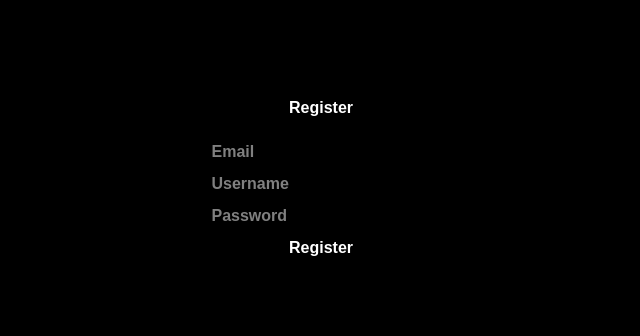
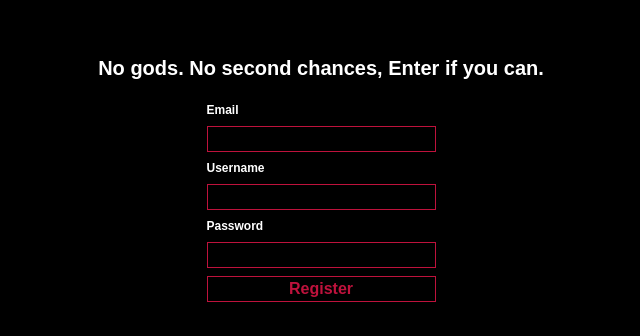
Before and after one commit to Vitor-Fazoli/vordrin, a SvelteKit app in the folder Presentation/: page /register in a window 1280 px wide. Shown: the part 222-558 px from the top of the page, without its empty margins (319-959 px from the left). Built offline with nearby package versions, Linux system fonts and the light colour scheme; a web font is replaced by a local one.

Commit message:
Adding i18n to the project

```diff
--- a/Presentation/package.json
+++ b/Presentation/package.json
@@ -25,6 +25,7 @@
 		"vite": "^6.2.5"
 	},
 	"dependencies": {
-		"@microsoft/signalr": "^8.0.7"
+		"@microsoft/signalr": "^8.0.7",
+		"svelte-i18n": "^4.0.1"
 	}
 }
--- /dev/null
+++ b/Presentation/src/lib/i18n.js
@@ -0,0 +1,9 @@
+import { register, init, getLocaleFromNavigator } from 'svelte-i18n';
+
+register('en', () => import('./locales/en.json'));
+register('pt', () => import('./locales/pt.json'));
+
+init({
+    fallbackLocale: 'en',
+    initialLocale: getLocaleFromNavigator()
+});
--- /dev/null
+++ b/Presentation/src/lib/locales/en.json
@@ -0,0 +1,4 @@
+{
+    "welcome": "Welcome to Vordrin",
+    "register_message": "Names are scars. Choose one to survive."
+}
--- /dev/null
+++ b/Presentation/src/lib/locales/pt.json
@@ -0,0 +1,4 @@
+{
+    "welcome": "Bem-vindo a Vordrin",
+    "register_message": "Nomes são cicatrizes. Escolha um para sobreviver."
+}
--- a/Presentation/src/routes/+page.svelte
+++ b/Presentation/src/routes/+page.svelte
@@ -6,8 +6,10 @@
 	<main class="flex flex-col items-center justify-center gap-5 p-2">
 		<h1 class=" text-9xl font-black text-rose-700 underline">VORDRIN</h1>
 		<div class="flex gap-5">
-			<button on:click={goto('/login')}>I'm know this lands</button>
-			<button on:click={goto('/register')}>try now!</button>
+			<button class="cursor-pointer hover:underline" on:click={goto('/login')}
+				>I'm know this lands</button
+			>
+			<button class="cursor-pointer hover:underline" on:click={goto('/register')}>try now!</button>
 		</div>
 	</main>
 </div>
--- a/Presentation/src/routes/register/+page.svelte
+++ b/Presentation/src/routes/register/+page.svelte
@@ -17,18 +17,36 @@
 
 <div class="flex h-screen w-screen flex-col items-center justify-center gap-5 bg-black text-white">
 	<div class="flex flex-col items-center justify-center gap-5">
-		<h1>Register</h1>
+		<h1 class="text-xl">No gods. No second chances, Enter if you can.</h1>
 		<form class="m-0 flex flex-col gap-2 p-0" on:submit={handleRegister}>
-			<input type="email" name="email" placeholder="Email" required bind:value={email} />
-			<input type="text" name="username" placeholder="Username" required bind:value={username} />
+			<p class="text-xs">Email</p>
 			<input
+				class="border-primary border pl-2"
+				type="email"
+				name="email"
+				required
+				bind:value={email}
+			/>
+			<p class="text-xs">Username</p>
+			<input
+				class="border-primary border pl-2"
+				type="text"
+				name="username"
+				required
+				bind:value={username}
+			/>
+			<p class="text-xs">Password</p>
+			<input
+				class="border-primary border pl-2"
 				type="password"
 				name="password"
-				placeholder="Password"
 				required
 				bind:value={password}
 			/>
-			<button type="submit">Register</button>
+			<button
+				class="text-primary border-primary cursor-pointer border duration-150 hover:border-white hover:bg-white hover:text-black"
+				type="submit">Register</button
+			>
 		</form>
 	</div>
 </div>
```
Also changed, not shown: 1 other file (tests, documents, lock files or other folders).
